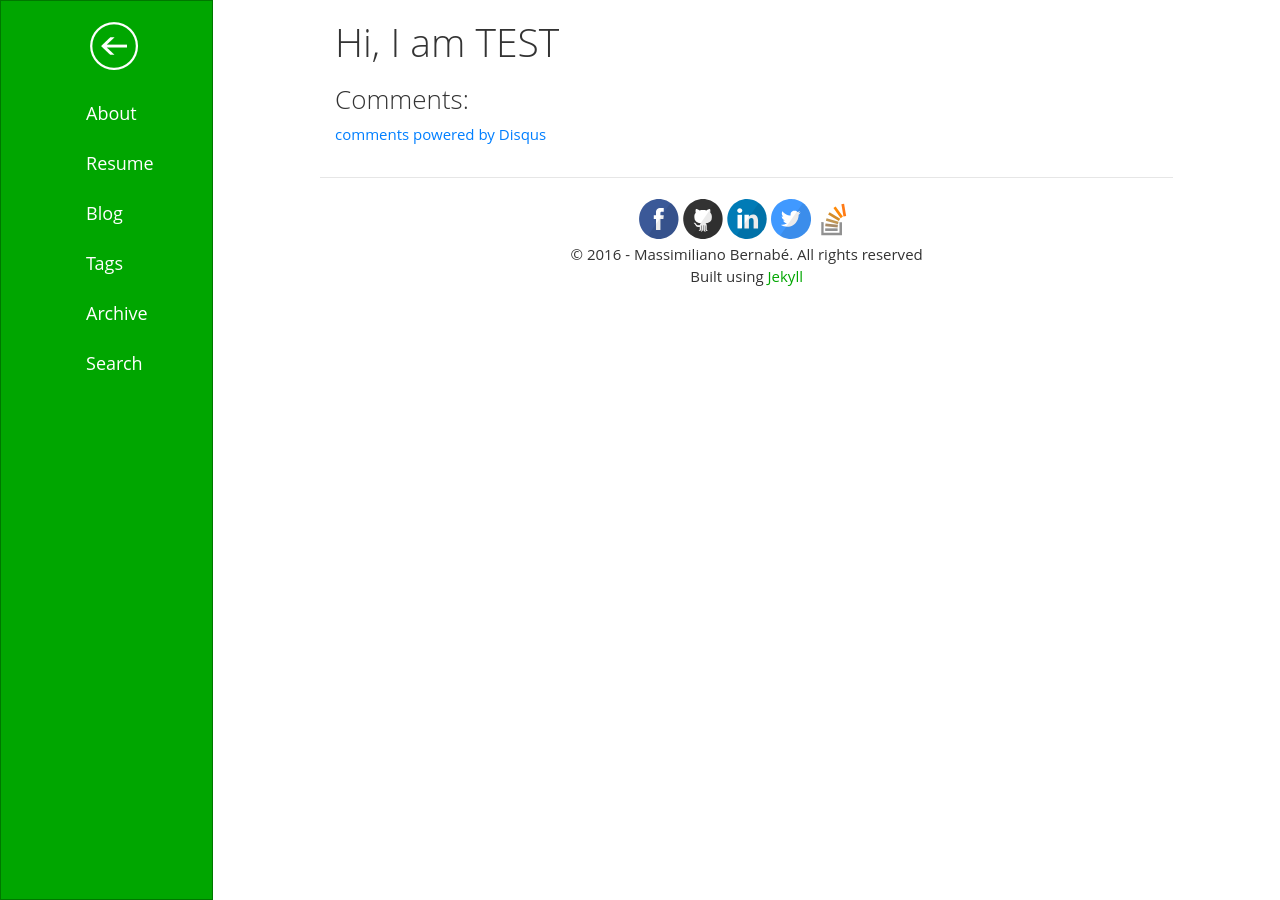
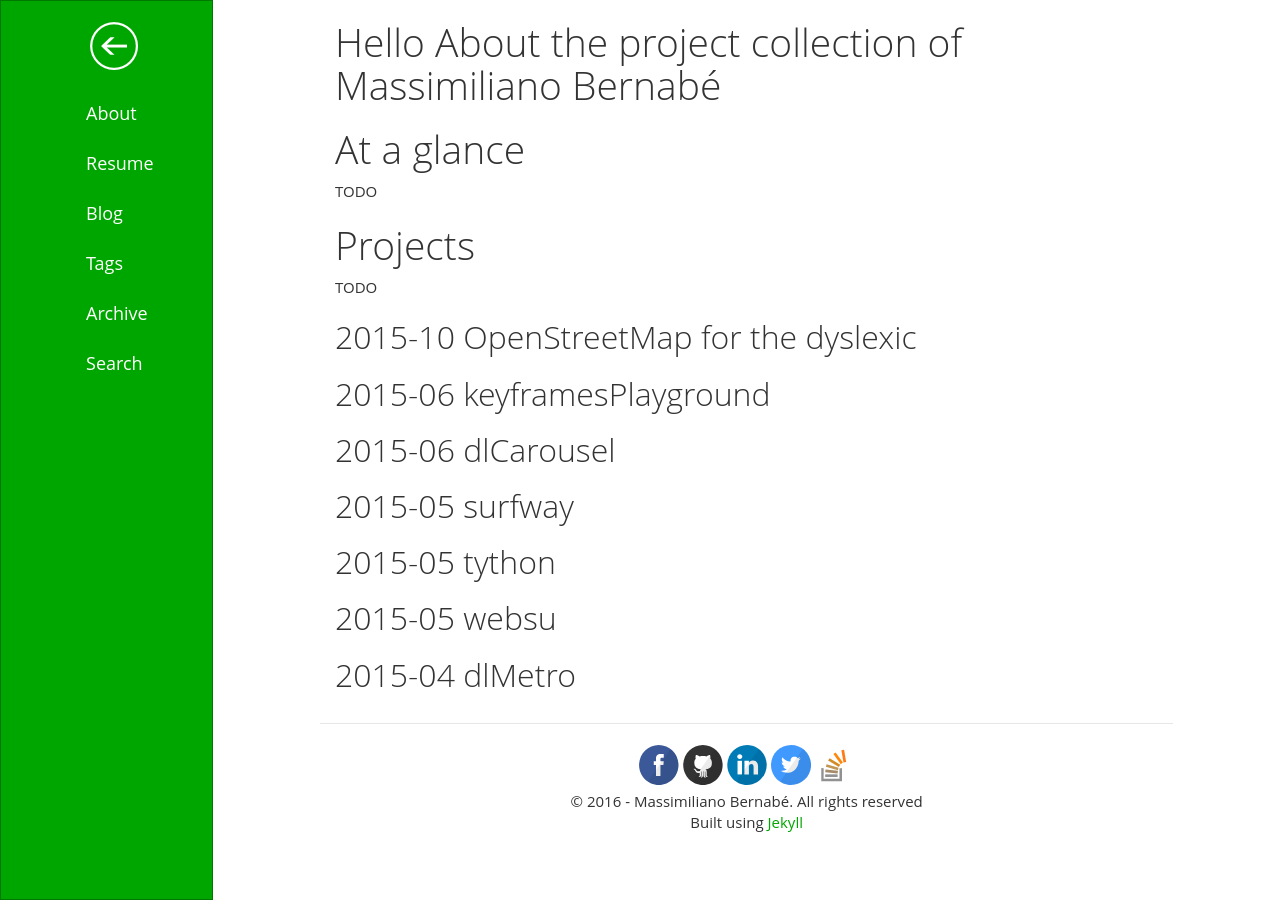
Before and after one commit to develost/develost.github.io, a Jekyll site: the page built from about/index.md, in a window 1280 px wide. Built offline with Jekyll 4.4.1, drawn with Linux system fonts in a browser that asks for light colours; comment, search, counter and statistics services are not loaded.

Commit message:
mod about

```diff
--- a/about/index.md
+++ b/about/index.md
@@ -1,25 +1,26 @@
 ---
 layout: page
-title: Hi, I am TEST
-description: About Me test
+title: Hello About the project collection of Massimiliano Bernabé
+description: A collection of Massimiliano Bernabé's projects
 theme: green
 ---
 
+# At a glance
+TODO
 
+# Projects
+TODO
 
-### Comments:
+## 2015-10 OpenStreetMap for the dyslexic
 
-<div id="disqus_thread"></div>
-<script type="text/javascript">
-  /* * * CONFIGURATION VARIABLES: EDIT BEFORE PASTING INTO YOUR WEBPAGE * * */
-  var disqus_shortname = '{{site.disqushandler}}';
+## 2015-06 keyframesPlayground
 
-  /* * * DON'T EDIT BELOW THIS LINE * * */
-  (function() {
-      var dsq = document.createElement('script'); dsq.type = 'text/javascript'; dsq.async = true;
-      dsq.src = '//' + disqus_shortname + '.disqus.com/embed.js';
-      (document.getElementsByTagName('head')[0] || document.getElementsByTagName('body')[0]).appendChild(dsq);
-  })();
-</script>
-<noscript>Please enable JavaScript to view the <a href="http://disqus.com/?ref_noscript">comments powered by Disqus.</a></noscript>
-<a href="http://disqus.com" class="dsq-brlink">comments powered by <span class="logo-disqus">Disqus</span></a>
+## 2015-06 dlCarousel
+
+## 2015-05 surfway
+
+## 2015-05 tython
+
+## 2015-05 websu
+
+## 2015-04 dlMetro
```
